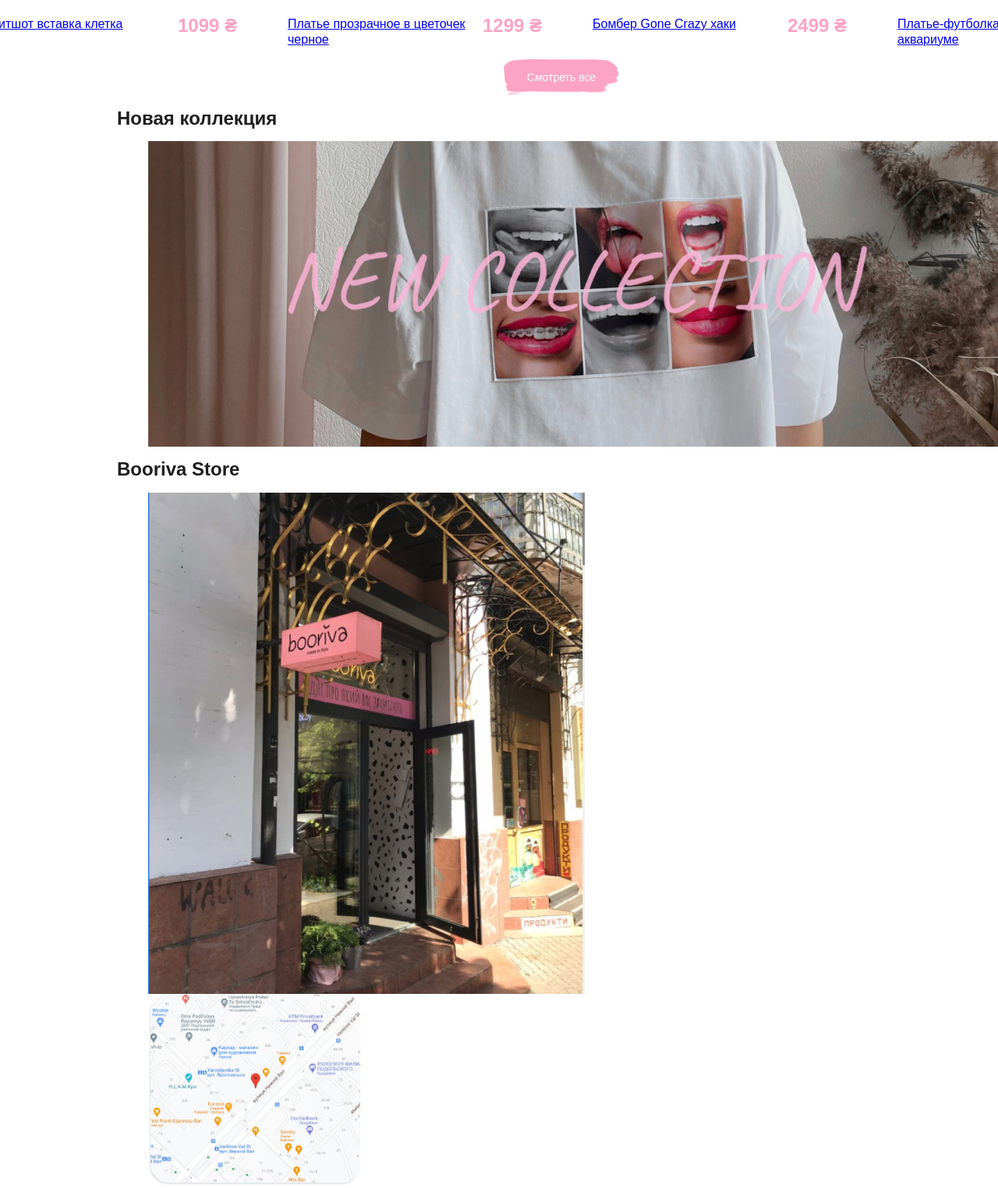
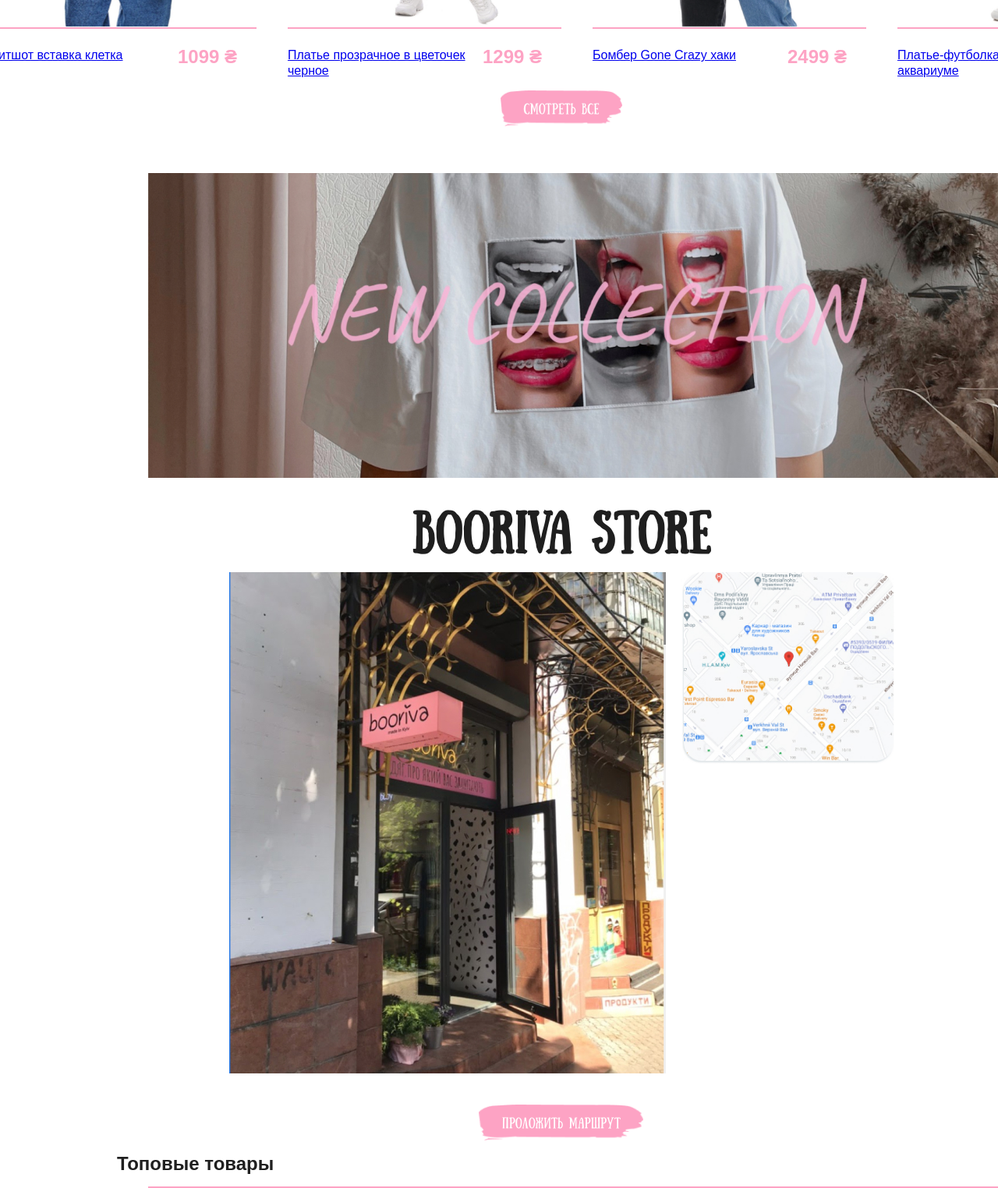
Before and after one commit to MariaLemyakina/project, a plain HTML site: page index.html in a window 1280 px wide. Shown: the part 1275-2799 px from the top of the page at 78% size. Drawn offline with nearby package versions, Linux system fonts and the light colour scheme.

Commit message:
Add files via upload

```diff
--- a/index.html
+++ b/index.html
@@ -10,17 +10,17 @@
 <body>
     <header class="header container">
     <div class="header__info">
-        <a class="menu__link" href="#"><img src="images/fluent_location.png" alt="">Киев, Нижний вал, 37</a>
-        <a class="menu__link" href="#"><img src="images/icons_iphone.png" alt="">+38 063 843 34 71</a>
+        <a class="header__link" href="#"><img src="images/fluent_location.png" alt="">Киев, Нижний вал, 37</a>
+        <a class="header__link" href="#"><img src="images/icons_iphone.png" alt="">+38 063 843 34 71</a>
     </div>
     <a class="header__logo-wrap" href="index.html">
         <img class="header__logo" src="images/logo.svg" alt="Логотип" width="159" height="40">
         <h1 class="header__title"></h1>
     </a>
     <div class="header__buttons">
-        <a class="menu__link" href="#"><img src="images/ri_search.png" alt="">Поиск</a>
-        <a class="menu__link" href="#"><img src="images/icons_heart.png" alt="">Понравившееся</a>
-        <a class="menu__link" href="#"><img src="images/shoppingbag.png" alt="">Корзина</a>
+        <a class="header__link" href="#"><img src="images/ri_search.png" alt="">Поиск</a>
+        <a class="header__link" href="#"><img src="images/icons_heart.png" alt="">Понравившееся</a>
+        <a class="header__link" href="#"><img src="images/shoppingbag.png" alt="">Корзина</a>
     </div>
         <nav class="header__menu">
             <ul class="menu">
@@ -121,11 +121,11 @@
         </section>
         <section class="collection">
             <div class="collection__div">
-                <h2 class="collection__title">Новая коллекция</h2>
+                <h2 class="collection__title"></h2>
             </div>
             <ul class="collection__element">
                 <li class="collection__baner">
-                    <img class="collection__image" src="images/baner.jpg" alt="Фото одежды" width="1141" height="512">
+                    <img class="collection__image" src="images/baner.jpg" alt="Фото одежды" width="1441" height="512">
                 </li>
             </ul>
         </section>
--- a/styles/header.css
+++ b/styles/header.css
@@ -7,6 +7,15 @@
     justify-content: space-between;
    }
 .menu__link{
+    display: block;
+    padding: 10px;
+    margin: 5px;
+    background-color: rgb(255, 255, 255);
+    color: rgb(0, 0, 0);
+    text-decoration: none;
+    list-style-type: none;
+   }
+.header__link{
     display: block;
     padding: 10px;
     margin: 5px;
--- a/styles/main.css
+++ b/styles/main.css
@@ -21,7 +21,7 @@ margin-left:  auto;
     height: 296px;
 }
 .categories__button{
-    font-family: 'sundaybestrusbyalince', Arial, sans-serif;
+    font-family: 'Sunday-Regular', Arial, sans-serif;
     font-size: 20px;
     position: absolute;
     bottom: 19px;
@@ -44,7 +44,7 @@ margin-left:  auto;
     list-style-type: none;
 }
 .clothes__button{
-    font-family: 'sundaybestrusbyalince', Arial, sans-serif;
+    font-family: 'Sunday-Regular', Arial, sans-serif;
     font-size: 14px;
     text-align: center;
     margin-right: auto;
@@ -71,3 +71,57 @@ margin-left:  auto;
 .clothes__product{
     padding: 0 20px;
 }
+.collection{
+    margin-top: 60px;
+}
+.clothes{
+    margin-top: 60px;
+}
+
+/**/
+.address {
+    position: relative;
+    margin-top: 56px;
+    text-align: center;
+}
+
+.address__div {
+    margin-bottom: 20px;
+  }
+
+.address__title {
+    font-family: 'Sunday-Regular', Arial, sans-serif;
+    font-size: 54px;
+}
+
+.address__location {
+    list-style-type: none;
+    padding: 0;
+    margin: 0;
+}
+
+.address__images {
+    display: flex;
+    justify-content: center;
+    align-items: flex-start;
+    position: relative;
+}
+
+.address__image {
+    object-fit: cover;
+    margin: 0 10px;
+}
+
+
+.address__button {
+    margin-top: 20px;
+}
+
+.address__button button {
+    font-family: 'Sunday-Regular', Arial, sans-serif;
+    font-size: 14px;
+    text-align: center;
+    padding: 15px 30px;
+}
+
+  /**/
```
